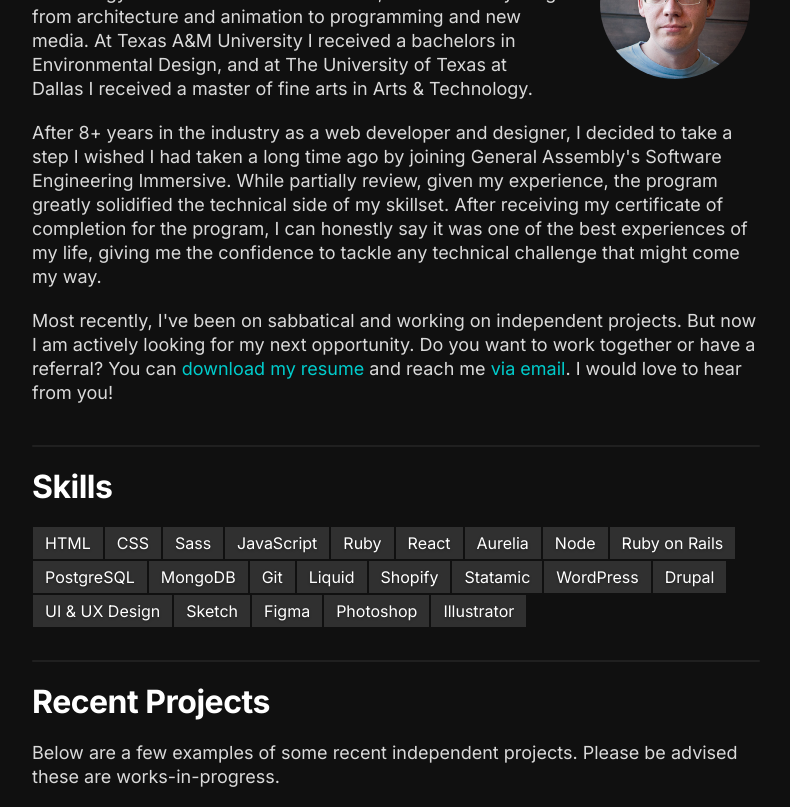
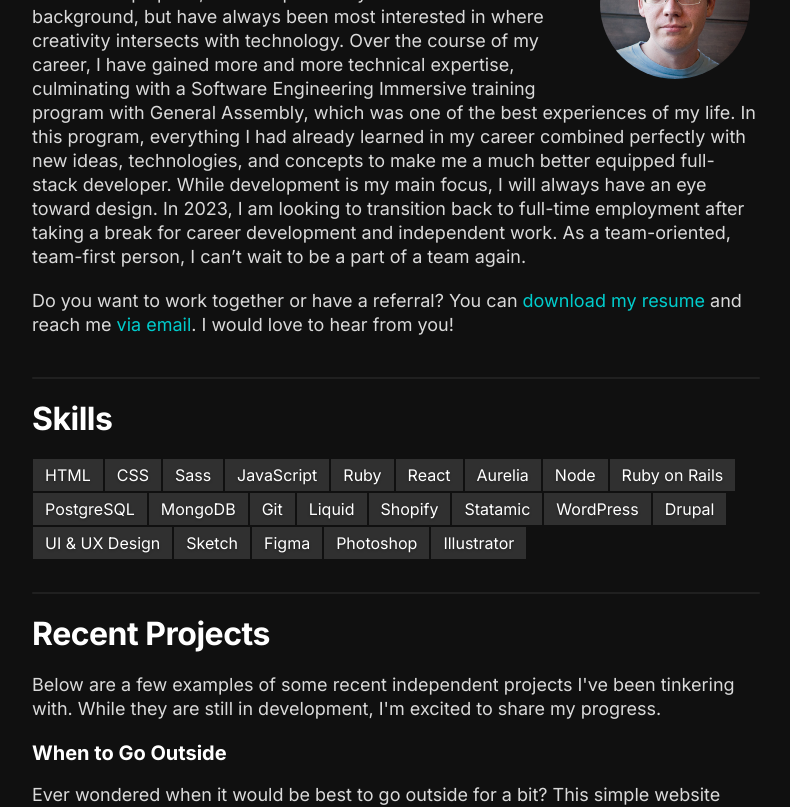
Before and after one commit to futureclint/clint, a React (Create React App) app: page / in a window 1280 px wide. Shown: the part 440-1247 px from the top of the page, without its empty margins (244-1034 px from the left). Built offline with nearby package versions, Linux system fonts and the light colour scheme.

Commit message:
Edits to copy

```diff
--- a/src/components/About.jsx
+++ b/src/components/About.jsx
@@ -6,9 +6,9 @@ function About() {
     <section className="about">
       <h2>Programmer with a Design Background</h2>
       <img className="headshot" src={headshot} alt="Clint Gunter" draggable="false" />
-      <p>A designer who codes, or a programmer who designs? After almost a decade in the tech industry, I prefer the latter. I have always been interested in the intersection of arts and technology. At Texas A&M and UT Dallas, I studied everything from architecture and animation to programming and new media. At Texas A&M University I received a bachelors in Environmental Design, and at The University of Texas at Dallas I received a master of fine arts in Arts & Technology.</p>
-      <p>After 8+ years in the industry as a web developer and designer, I decided to take a step I wished I had taken a long time ago by joining General Assembly's Software Engineering Immersive. While partially review, given my experience, the program greatly solidified the technical side of my skillset. After receiving my certificate of completion for the program, I can honestly say it was one of the best experiences of my life, giving me the confidence to tackle any technical challenge that might come my way.</p>
-      <p>Most recently, I've been on sabbatical and working on independent projects. But now I am actively looking for my next opportunity. Do you want to work together or have a referral? You can <Link to="/files/clint-gunter-resume.pdf" target="_blank" download>download my resume</Link> and reach me <a href="mailto:&#99;&#108;&#105;&#110;&#116;&#64;&#99;&#108;&#105;&#110;&#116;&#46;&#105;&#111;?subject=Let’s Work Together" target="_blank" rel="noopener noreferrer">via email</a>. I would love to hear from you!</p>
+
+      <p>Coming from a multidisciplinary, design-focused educational background, I have accumulated 10+ years of experience in web design and development in the advertising space, the tech start-up space, and independently. I have a creative background, but have always been most interested in where creativity intersects with technology. Over the course of my career, I have gained more and more technical expertise, culminating with a Software Engineering Immersive training program with General Assembly, which was one of the best experiences of my life. In this program, everything I had already learned in my career combined perfectly with new ideas, technologies, and concepts to make me a much better equipped full-stack developer. While development is my main focus, I will always have an eye toward design. In 2023, I am looking to transition back to full-time employment after taking a break for career development and independent work. As a team-oriented, team-first person, I can’t wait to be a part of a team again.</p>
+      <p>Do you want to work together or have a referral? You can <Link to="/files/clint-gunter-resume.pdf" target="_blank" download>download my resume</Link> and reach me <a href="mailto:&#99;&#108;&#105;&#110;&#116;&#64;&#99;&#108;&#105;&#110;&#116;&#46;&#105;&#111;?subject=Let’s Work Together" target="_blank" rel="noopener noreferrer">via email</a>. I would love to hear from you!</p>
     </section>
   );
 }
--- a/src/components/Projects.jsx
+++ b/src/components/Projects.jsx
@@ -2,7 +2,7 @@ function Projects() {
   return (
     <section className="projects">
       <h2>Recent Projects</h2>
-      <p>Below are a few examples of some recent independent projects. Please be advised these are works-in-progress.</p>
+      <p>Below are a few examples of some recent independent projects I've been tinkering with. While they are still in development, I'm excited to share my progress.</p>
       <div className="project">
         <h3>When to Go Outside</h3>
         <p>Ever wondered when it would be best to go outside for a bit? This simple website uses your geolocation to pull weather data from the OpenWeather API, then calculates the span(s) of time it would be best to go outside. This project is a work in progress.</p>
```
